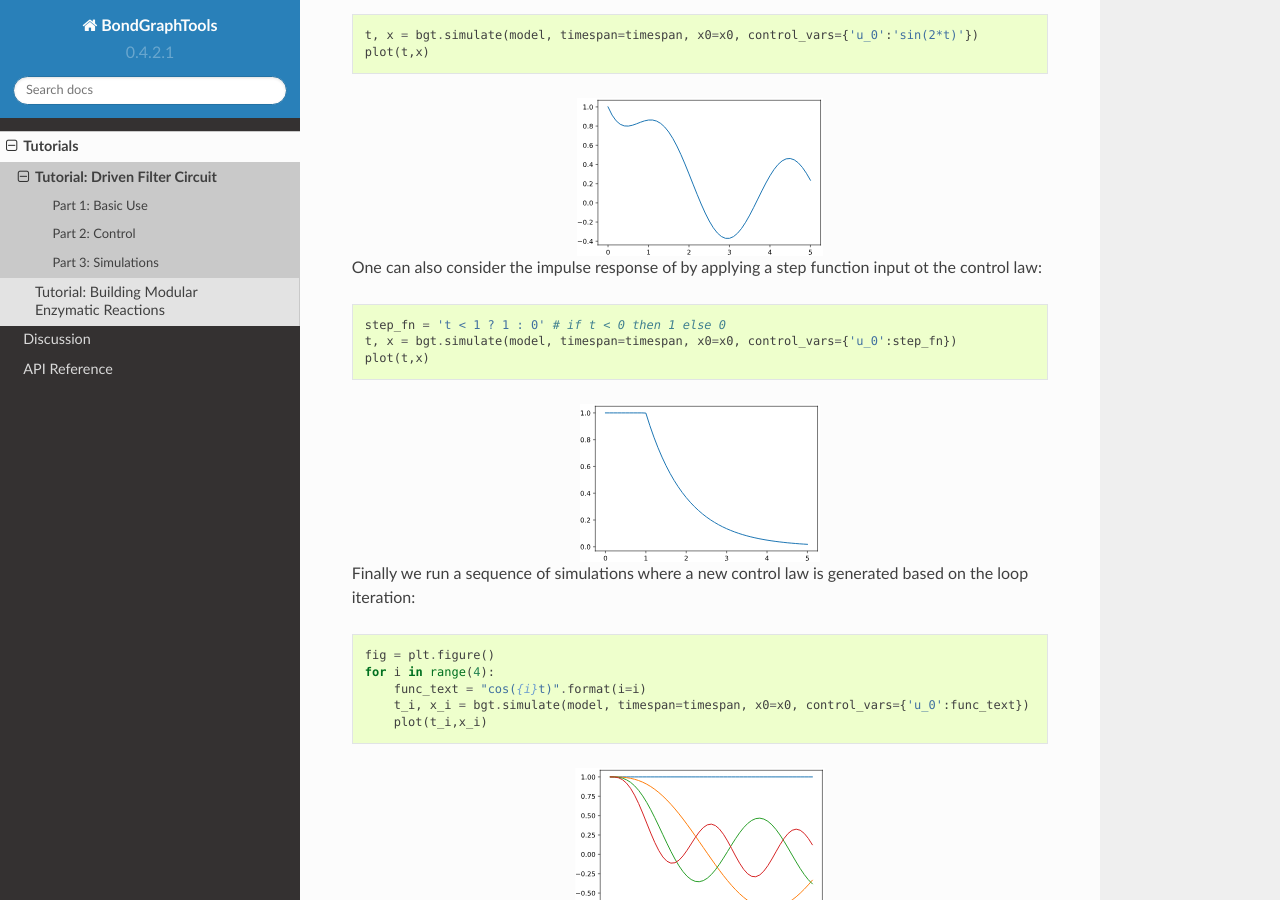
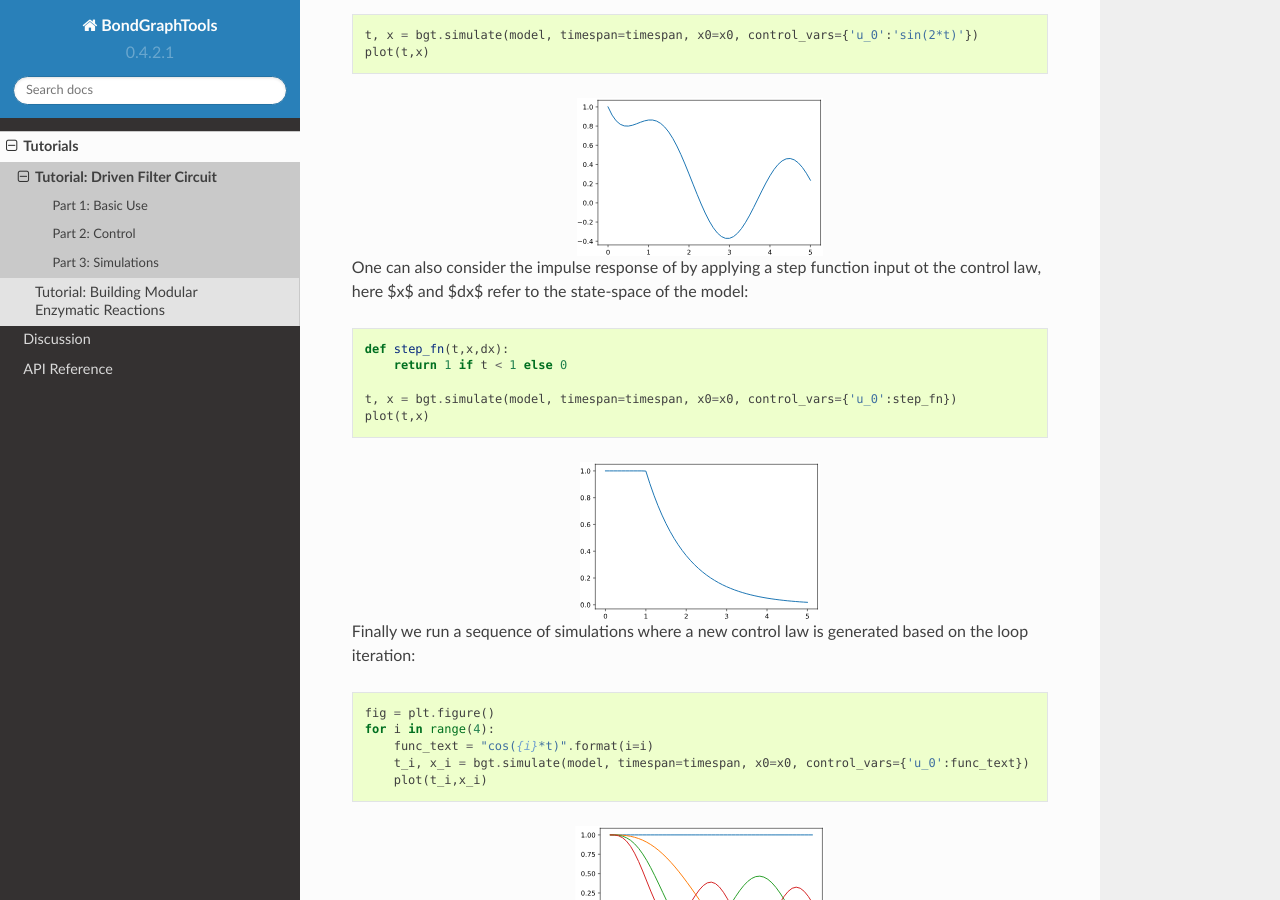
Before and after one commit to BondGraphTools/BondGraphTools, a Sphinx documentation site: the page built from docs/tutorials/RC.rst, in a window 1280 px wide and 900 px high, scrolled down 3494 px. Built offline with Sphinx 7.4.7 and the Read the Docs theme 2.0.0, drawn with Linux system fonts in a browser that asks for light colours.

Commit message:
fixed errors in tutoorials

```diff
--- a/docs/tutorials/RC.rst
+++ b/docs/tutorials/RC.rst
@@ -135,9 +135,11 @@ consider the response to a :math:`\pi^{-1}` Hz sine wave::
     :align: center
 
 One can also consider the impulse response of by applying a step function
-input ot the control law::
+input ot the control law, here $x$ and $dx$ refer to the state-space of the model::
 
-    step_fn = 't < 1 ? 1 : 0' # if t < 0 then 1 else 0
+    def step_fn(t,x,dx):
+        return 1 if t < 1 else 0
+
     t, x = bgt.simulate(model, timespan=timespan, x0=x0, control_vars={'u_0':step_fn})
     plot(t,x)
 
@@ -150,7 +152,7 @@ based on the loop iteration::
 
     fig = plt.figure()
     for i in range(4):
-        func_text = "cos({i}t)".format(i=i)
+        func_text = "cos({i}*t)".format(i=i)
         t_i, x_i = bgt.simulate(model, timespan=timespan, x0=x0, control_vars={'u_0':func_text})
         plot(t_i,x_i)
 
```
Also changed, not shown: 2 other files.
